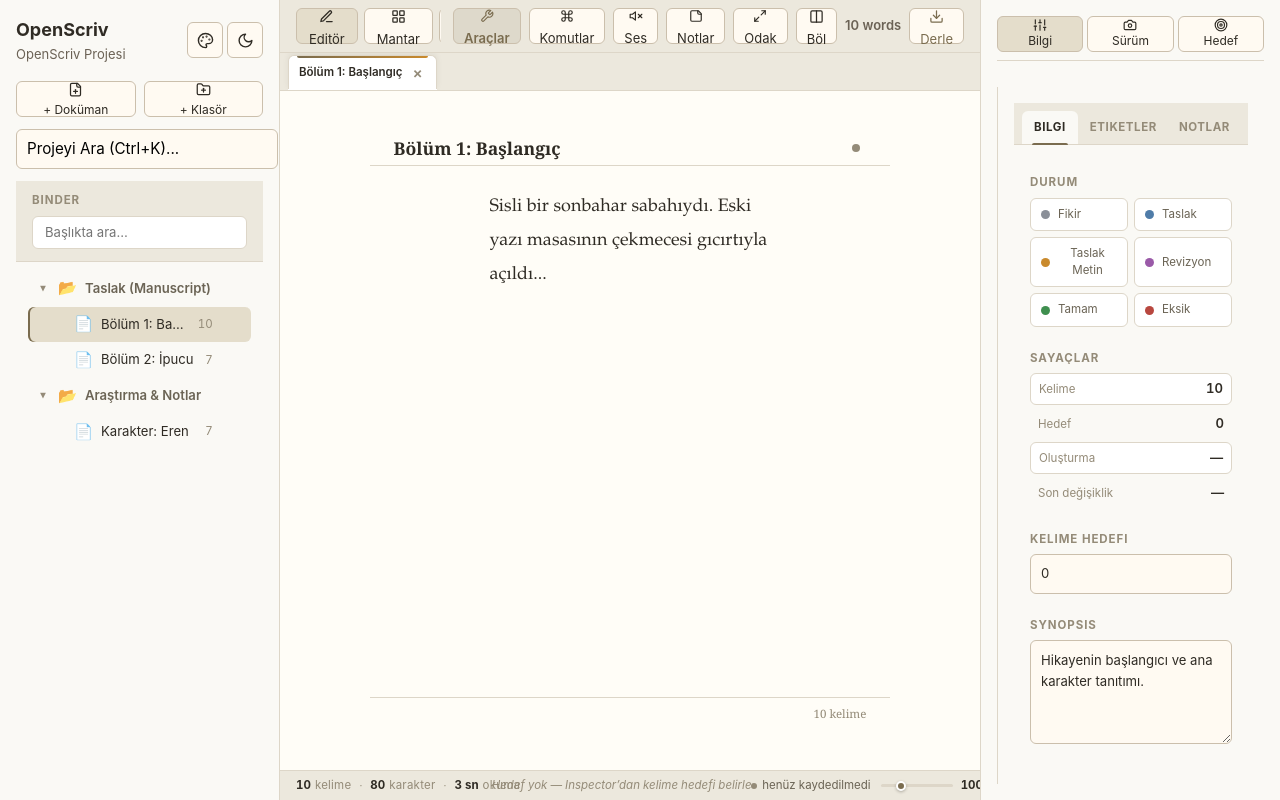
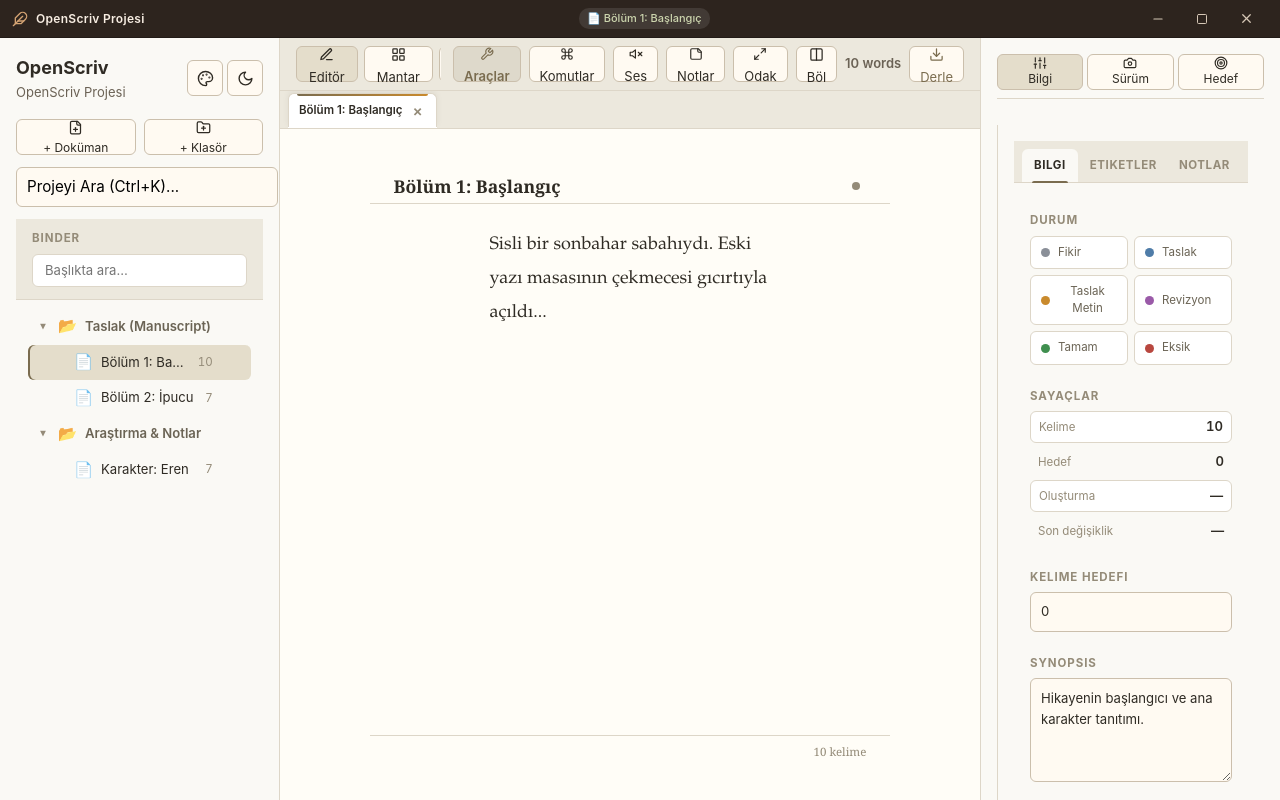
Before and after one commit to daghantektepe/Qwencodingv1, a React (Vite) app: page / in a window 1280 px wide. Built offline with nearby package versions, Linux system fonts and the light colour scheme.

Commit message:
Faz 103: Çerçevesiz Özel Başlık Çubuğu ve Pencere Kontrolleri (Custom Frameless Window & Drag HUD) tamamlandı

```diff
--- a/src/App.tsx
+++ b/src/App.tsx
@@ -94,6 +94,7 @@ import { SnippetManagerModal } from './components/Snippets/SnippetManagerModal.t
 import { DictionaryLookupPopover } from './components/Dictionary/DictionaryLookupPopover.tsx';
 import { BetaReaderFeedbackView } from './components/Feedback/BetaReaderFeedbackView.tsx';
 import { useTouchModeStore } from './services/platform/touchModeAdapter';
+import CustomTitlebar from './components/Window/CustomTitlebar.tsx';
 
 const INITIAL_TREE = [
   {
@@ -616,8 +617,13 @@ export function App() {
   }, []);
 
   return (
-    <div className={`app ${theme === 'dark' ? 'dark' : ''}`}>
-      {/* Sol Panel: Binder (Proje Ağacı) */}
+    <div className="desktop-app-container" style={{ display: 'flex', flexDirection: 'column', height: '100vh', overflow: 'hidden' }}>
+      <CustomTitlebar
+        projectName={project.name || 'OpenScriv Projesi'}
+        activeDocTitle={activeDoc?.title}
+      />
+      <div className={`app ${theme === 'dark' ? 'dark' : ''}`} style={{ flex: 1, height: 'calc(100vh - 38px)' }}>
+        {/* Sol Panel: Binder (Proje Ağacı) */}
       <aside className="sidebar" aria-label="Binder">
         <div className="brand">
           <div>
@@ -1282,6 +1288,7 @@ export function App() {
           </div>
         </div>
       )}
+      </div>
     </div>
   );
 }
--- /dev/null
+++ b/src/components/Window/CustomTitlebar.tsx
@@ -0,0 +1,179 @@
+/**
+ * Custom Frameless Titlebar Component
+ * Phase 103: Çerçevesiz Özel Başlık Çubuğu ve Pencere Kontrolleri
+ */
+
+import React, { useState, useEffect } from 'react';
+import { Feather, Minus, Square, Copy, X } from 'lucide-react';
+import '../../styles/titlebar.css';
+
+export interface CustomTitlebarProps {
+  projectName?: string;
+  activeDocTitle?: string;
+  isDirty?: boolean;
+  onMinimize?: () => void;
+  onMaximize?: () => void;
+  onClose?: () => void;
+  overridePlatform?: 'win32' | 'darwin' | 'linux';
+}
+
+export const CustomTitlebar: React.FC<CustomTitlebarProps> = ({
+  projectName = 'OpenScriv Projesi',
+  activeDocTitle,
+  isDirty = false,
+  onMinimize,
+  onMaximize,
+  onClose,
+  overridePlatform,
+}) => {
+  const [isMaximized, setIsMaximized] = useState(false);
+  const [platform, setPlatform] = useState<'win32' | 'darwin' | 'linux'>(
+    overridePlatform || 'win32'
+  );
+
+  useEffect(() => {
+    if (overridePlatform) {
+      setPlatform(overridePlatform);
+      return;
+    }
+
+    if (window.electronAPI?.invoke) {
+      window.electronAPI.invoke('window:get-platform').then((res: any) => {
+        if (res?.platform) setPlatform(res.platform);
+      }).catch(() => {});
+
+      window.electronAPI.invoke('window:is-maximized').then((res: any) => {
+        if (typeof res?.isMaximized === 'boolean') setIsMaximized(res.isMaximized);
+      }).catch(() => {});
+    }
+  }, [overridePlatform]);
+
+  const handleMinimize = () => {
+    if (onMinimize) {
+      onMinimize();
+      return;
+    }
+    if (window.electronAPI?.invoke) {
+      window.electronAPI.invoke('window:minimize');
+    }
+  };
+
+  const handleToggleMaximize = () => {
+    if (onMaximize) {
+      onMaximize();
+      setIsMaximized(!isMaximized);
+      return;
+    }
+    if (window.electronAPI?.invoke) {
+      window.electronAPI.invoke('window:toggle-maximize').then((res: any) => {
+        if (res?.ok) setIsMaximized(res.isMaximized);
+      });
+    } else {
+      setIsMaximized(!isMaximized);
+    }
+  };
+
+  const handleClose = () => {
+    if (onClose) {
+      onClose();
+      return;
+    }
+    if (window.electronAPI?.invoke) {
+      window.electronAPI.invoke('window:close');
+    }
+  };
+
+  const isMac = platform === 'darwin';
+
+  return (
+    <header
+      className={`custom-titlebar ${isMac ? 'mac-mode' : ''}`}
+      data-testid="custom-titlebar"
+    >
+      {/* macOS Traffic Lights */}
+      {isMac && (
+        <div className="mac-traffic-lights" data-testid="mac-traffic-lights">
+          <button
+            className="traffic-dot close"
+            onClick={handleClose}
+            title="Kapat"
+            aria-label="Kapat"
+          />
+          <button
+            className="traffic-dot minimize"
+            onClick={handleMinimize}
+            title="Simge Durumuna Küçült"
+            aria-label="Simge Durumuna Küçült"
+          />
+          <button
+            className="traffic-dot maximize"
+            onClick={handleToggleMaximize}
+            title="Büyüt/Geri Yükle"
+            aria-label="Büyüt"
+          />
+        </div>
+      )}
+
+      {/* Brand & Left Info */}
+      <div className="titlebar-brand" data-testid="titlebar-brand">
+        <Feather className="titlebar-icon" />
+        <span className="titlebar-title-text">{projectName}</span>
+        {isDirty && (
+          <span
+            className="titlebar-dirty-dot"
+            title="Kaydedilmemiş Değişiklikler"
+            data-testid="titlebar-dirty-dot"
+          />
+        )}
+      </div>
+
+      {/* Draggable Center Area with Double-Click Maximize */}
+      <div
+        className="titlebar-drag-region"
+        onDoubleClick={handleToggleMaximize}
+        data-testid="titlebar-drag-region"
+      >
+        {activeDocTitle && (
+          <span className="titlebar-doc-badge" data-testid="titlebar-doc-badge">
+            📄 {activeDocTitle}
+          </span>
+        )}
+      </div>
+
+      {/* Windows & Linux Standard Controls */}
+      {!isMac && (
+        <div className="titlebar-controls" data-testid="titlebar-controls">
+          <button
+            className="titlebar-btn"
+            onClick={handleMinimize}
+            title="Simge Durumuna Küçült"
+            aria-label="Küçült"
+            data-testid="titlebar-btn-minimize"
+          >
+            <Minus size={14} />
+          </button>
+          <button
+            className="titlebar-btn"
+            onClick={handleToggleMaximize}
+            title={isMaximized ? 'Aşağı Geri Yükle' : 'Ekranı Kapla'}
+            aria-label={isMaximized ? 'Aşağı Geri Yükle' : 'Ekranı Kapla'}
+            data-testid="titlebar-btn-maximize"
+          >
+            {isMaximized ? <Copy size={12} /> : <Square size={12} />}
+          </button>
+          <button
+            className="titlebar-btn close"
+            onClick={handleClose}
+            title="Kapat"
+            aria-label="Kapat"
+            data-testid="titlebar-btn-close"
+          >
+            <X size={15} />
+          </button>
+        </div>
+      )}
+    </header>
+  );
+};
+
+export default CustomTitlebar;
--- /dev/null
+++ b/src/styles/titlebar.css
@@ -0,0 +1,136 @@
+/**
+ * Custom Frameless Titlebar & Drag HUD Styles
+ * Phase 103: Çerçevesiz Özel Başlık Çubuğu ve Pencere Kontrolleri
+ */
+
+.custom-titlebar {
+  height: 38px;
+  background-color: var(--color-sidebar-bg, #2d241e);
+  color: #e6dfd5;
+  display: flex;
+  align-items: center;
+  justify-content: space-between;
+  padding: 0 12px;
+  font-size: 12px;
+  font-weight: 500;
+  user-select: none;
+  border-bottom: 1px solid rgba(0, 0, 0, 0.25);
+  -webkit-app-region: drag;
+  z-index: 9999;
+  position: relative;
+  transition: background-color 0.2s ease;
+}
+
+.custom-titlebar.mac-mode {
+  padding-left: 78px; /* Traffic light boşluğu */
+}
+
+.titlebar-drag-region {
+  flex: 1;
+  display: flex;
+  align-items: center;
+  justify-content: center;
+  height: 100%;
+  cursor: grab;
+}
+
+.titlebar-brand {
+  display: flex;
+  align-items: center;
+  gap: 8px;
+  -webkit-app-region: no-drag;
+}
+
+.titlebar-icon {
+  width: 16px;
+  height: 16px;
+  color: #d4a373;
+}
+
+.titlebar-title-text {
+  font-family: inherit;
+  font-weight: 600;
+  letter-spacing: 0.3px;
+  color: #f7ede2;
+}
+
+.titlebar-dirty-dot {
+  width: 7px;
+  height: 7px;
+  border-radius: 50%;
+  background-color: #e76f51;
+  display: inline-block;
+  margin-left: 6px;
+  box-shadow: 0 0 6px rgba(231, 111, 81, 0.6);
+}
+
+.titlebar-doc-badge {
+  background: rgba(255, 255, 255, 0.1);
+  padding: 2px 8px;
+  border-radius: 10px;
+  font-size: 11px;
+  color: #ccd5ae;
+  margin-left: 8px;
+}
+
+.titlebar-controls {
+  display: flex;
+  align-items: center;
+  height: 100%;
+  -webkit-app-region: no-drag;
+}
+
+.titlebar-btn {
+  width: 44px;
+  height: 100%;
+  display: flex;
+  align-items: center;
+  justify-content: center;
+  background: transparent;
+  border: none;
+  color: #d5c7b6;
+  cursor: pointer;
+  outline: none;
+  transition: background 0.15s ease, color 0.15s ease;
+}
+
+.titlebar-btn:hover {
+  background: rgba(255, 255, 255, 0.12);
+  color: #ffffff;
+}
+
+.titlebar-btn.close:hover {
+  background: #e63946;
+  color: #ffffff;
+}
+
+.titlebar-btn:active {
+  background: rgba(255, 255, 255, 0.2);
+}
+
+/* macOS Traffic lights simulation */
+.mac-traffic-lights {
+  position: absolute;
+  left: 12px;
+  top: 50%;
+  transform: translateY(-50%);
+  display: flex;
+  gap: 8px;
+  -webkit-app-region: no-drag;
+}
+
+.traffic-dot {
+  width: 12px;
+  height: 12px;
+  border-radius: 50%;
+  cursor: pointer;
+  border: 1px solid rgba(0, 0, 0, 0.15);
+}
+
+.traffic-dot.close { background-color: #ff5f56; }
+.traffic-dot.minimize { background-color: #ffbd2e; }
+.traffic-dot.maximize { background-color: #27c93f; }
+
+.traffic-dot:hover {
+  filter: brightness(0.9);
+}
--- a/test_electron_runtime.cjs
+++ b/test_electron_runtime.cjs
@@ -21,6 +21,12 @@ ipcMain.handle('save-document', (_event, payload) => {
   }
   return { ok: true };
 });
+
+ipcMain.handle('window:get-platform', () => ({ platform: process.platform }));
+ipcMain.handle('window:is-maximized', () => ({ isMaximized: false }));
+ipcMain.handle('window:minimize', () => ({ ok: true }));
+ipcMain.handle('window:toggle-maximize', () => ({ ok: true, isMaximized: true }));
+ipcMain.handle('window:close', () => ({ ok: true }));
 
 app.whenReady().then(() => {
   console.log('[TEST] Electron app ready!');
```
Also changed, not shown: src/electron/nativeMenu.cjs (+11 -3 lines), 2 other files (tests, documents, lock files or other folders).
